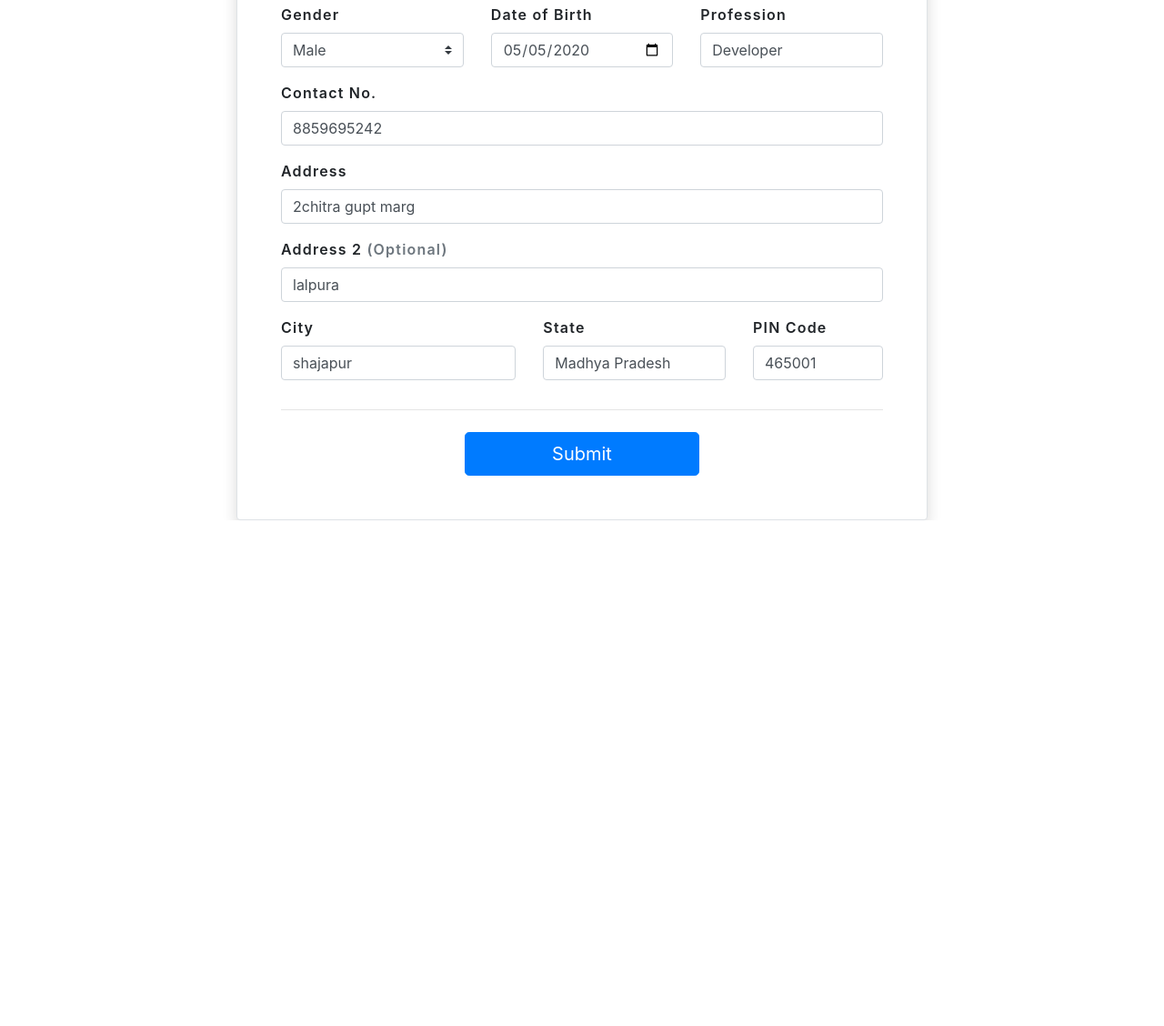
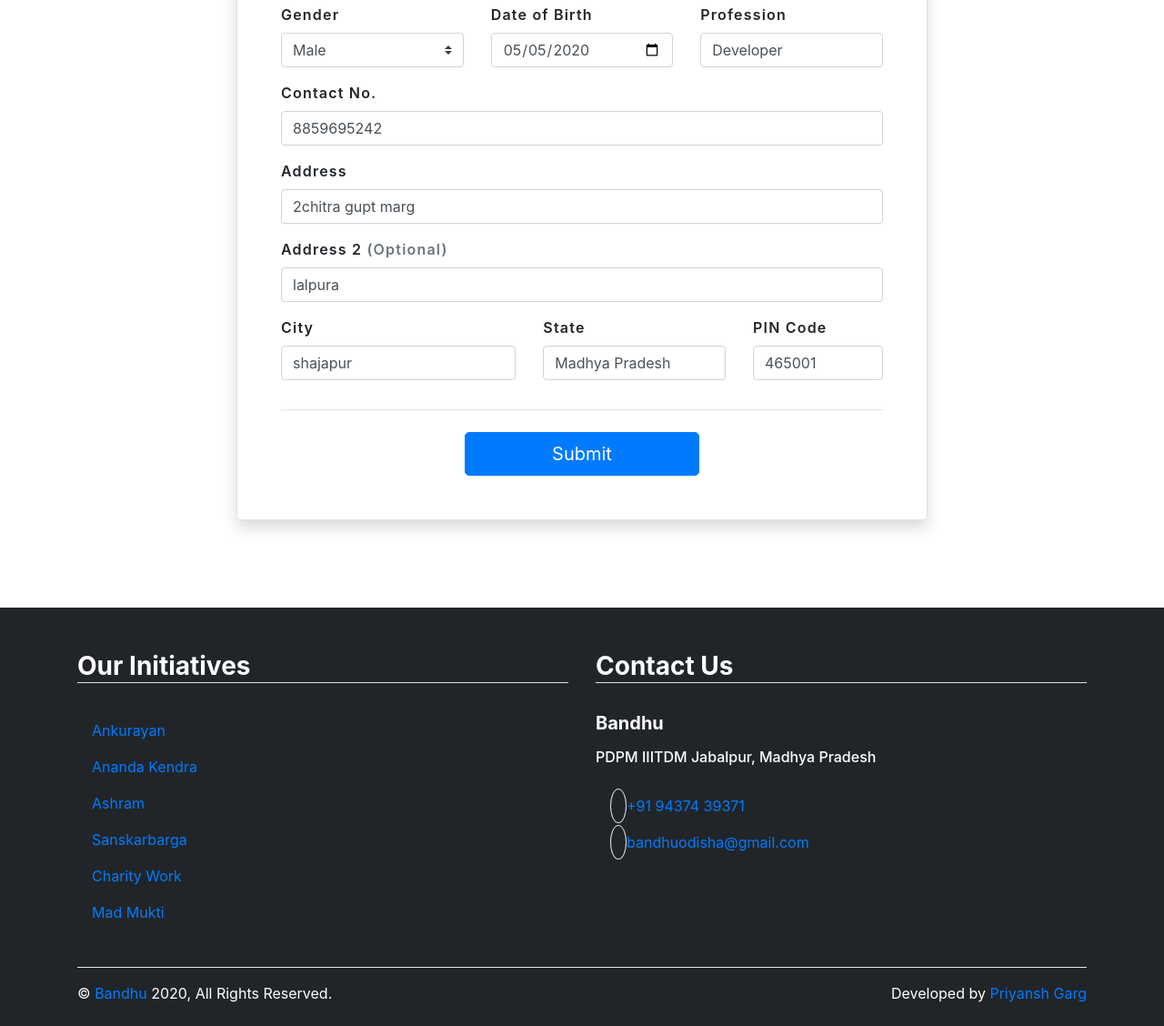
Before and after one commit to bandhu-odisha/Bandhu, a Django app: page /profile/ in a window 1280 px wide. Shown: the part 545-1673 px from the top of the page at 91% size. Before the commit the page ends 1117 px from the top, so only its background shows below. Run offline with Django 3.2, Linux system fonts and the light colour scheme; a user stored in the database is signed in; data comes from the database, SQL or seed files in the repository; some libraries are stand-ins or nearby versions.

Commit message:
footer complete

```diff
--- a/bandhuapp/templates/profile.html
+++ b/bandhuapp/templates/profile.html
@@ -29,7 +29,11 @@
 	</style>
 {% endblock %}
 
-{% block showcase-title %} Profile {% endblock %}
+{% block showcase-title-container %}
+<div class="slider-txt-container" style="padding: 150px 0 300px 0;">
+	<h2 class="bold-txt"> Profile </h2>
+</div>
+{% endblock %}
 
 {% block content %}
 
@@ -41,9 +45,9 @@
 	</div>
 	{% endif %}
 
-	<div class="row justify-content-center my-5" style="position: relative;">
+	<div class="row justify-content-center my-5">
 		<div class="col-lg-8 border rounded shadow px-5 py-4 mb-5 bg-white"
-			style="position: absolute; top: -280px; z-index: 3;">
+			style="margin-top: -280px; z-index: 3;">
 
 			<form method="POST" enctype="multipart/form-data" id="profileForm" class="needs-validation" novalidate>
 				{% csrf_token %}
--- a/templates/base.html
+++ b/templates/base.html
@@ -50,10 +50,10 @@
 
 				<nav class="collapse navbar-collapse" id="collapsibleNavbar" style="justify-content: flex-end;">
 					<ul class="navbar-nav text-uppercase">
-						{% block navbar-links %}
 						<li class="nav-item">
 							<a class="nav-link" href="{% url 'home' %}">Home</a>
 						</li>
+						{% block navbar-links %}
 						{% endblock %}
 						<li class="nav-item align-self-center w-100">
 							{% if user.is_authenticated %}
@@ -72,9 +72,13 @@
 		<section id="top-section" style="background-size: cover;">
 			<div class="top-section parallax-style">
 				<div class="parallax-overlay">
-                    <div class="slider-txt-container" style="padding: 150px 0 300px 0;">
+					{% block showcase-title-container %}
+                    <div class="slider-txt-container" style="padding: 200px 0 300px 0;">
                         <h2 class="bold-txt">{% block showcase-title %}{% endblock %}</h2>
 					</div>
+                    <!-- <h2 class="bold-txt" style="position: fixed; top: 200px; text-transform: uppercase; width: 100%; text-align: center; color: white;">Ananda Kendra</h2> -->
+
+					{% endblock %}
 				</div>
 			</div>
 		</section>
--- a/templates/snippets/footer.html
+++ b/templates/snippets/footer.html
@@ -0,0 +1,74 @@
+<section id="contact" class="p-4 pt-5 text-white" style="background-color: #212529">
+    <div class="container">
+        <div class="row">
+            <div class="col-md-6">
+                <h3 class="font-weight-bolder border-bottom" >
+                    Our Initiatives
+                </h3>
+                <ul class="nav flex-column py-4">
+                    <li class="nav-item">
+                        <a href="" class="nav-link">Ankurayan</a>
+                    </li>
+                    <li class="nav-item">
+                        <a href="" class="nav-link">Ananda Kendra</a>
+                    </li>
+                    <li class="nav-item">
+                        <a href="" class="nav-link">Ashram</a>
+                    </li>
+                    <li class="nav-item">
+                        <a href="" class="nav-link">Sanskarbarga</a>
+                    </li>
+                    <li class="nav-item">
+                        <a href="" class="nav-link">Charity Work</a>
+                    </li>
+                    <li class="nav-item">
+                        <a href="" class="nav-link">Mad Mukti</a>
+                    </li>
+                </ul>
+            </div>
+
+            <div class="col-md-6">
+                <h3 class="font-weight-bolder border-bottom">
+                    Contact Us
+                </h3>
+                <div class="pt-4 pb-3">
+                    <h5 class="font-weight-bolder mb-3">Bandhu</h5>
+                    <h6>PDPM IIITDM Jabalpur, Madhya Pradesh</h6>
+                </div>
+                <ul class="nav flex-column">
+                    <li class="nav-item">
+                        <a href="tel:+919437439371" class="nav-link">
+                            <i class="fas fa-phone-alt border rounded-circle p-2"></i>
+                            +91 94374 39371
+                        </a>
+                    </li>
+                    <li class="nav-item">
+                        <a href="mailto:bandhuodisha@gmail.com" class="nav-link">
+                            <i class="fas fa-envelope border rounded-circle p-2"></i>
+                            bandhuodisha@gmail.com
+                        </a>
+                    </li>
+                </ul>
+                <div class="social-icons my-3 ml-2">
+                    <a href="https://www.facebook.com/npobandhu/" target="_blank">
+                        <i class="fab fa-facebook-square text-white"></i>
+                    </a>
+                    <a href="https://www.twitter.com/" target="_blank">
+                        <i class="fab fa-twitter text-white"></i>
+                    </a>
+                </div>
+            </div>
+        </div>
+
+        <hr class="bg-white">
+
+        <div class="footer text-white clearfix">
+            <div class="float-left">
+                &copy; <a href="#">Bandhu</a> 2020, All Rights Reserved.
+            </div>
+            <div class="float-right">
+                Developed by <a href="#">Priyansh Garg</a>
+            </div>
+        </div>
+    </div>
+</section>
```
Also changed, not shown: 1 other file.
